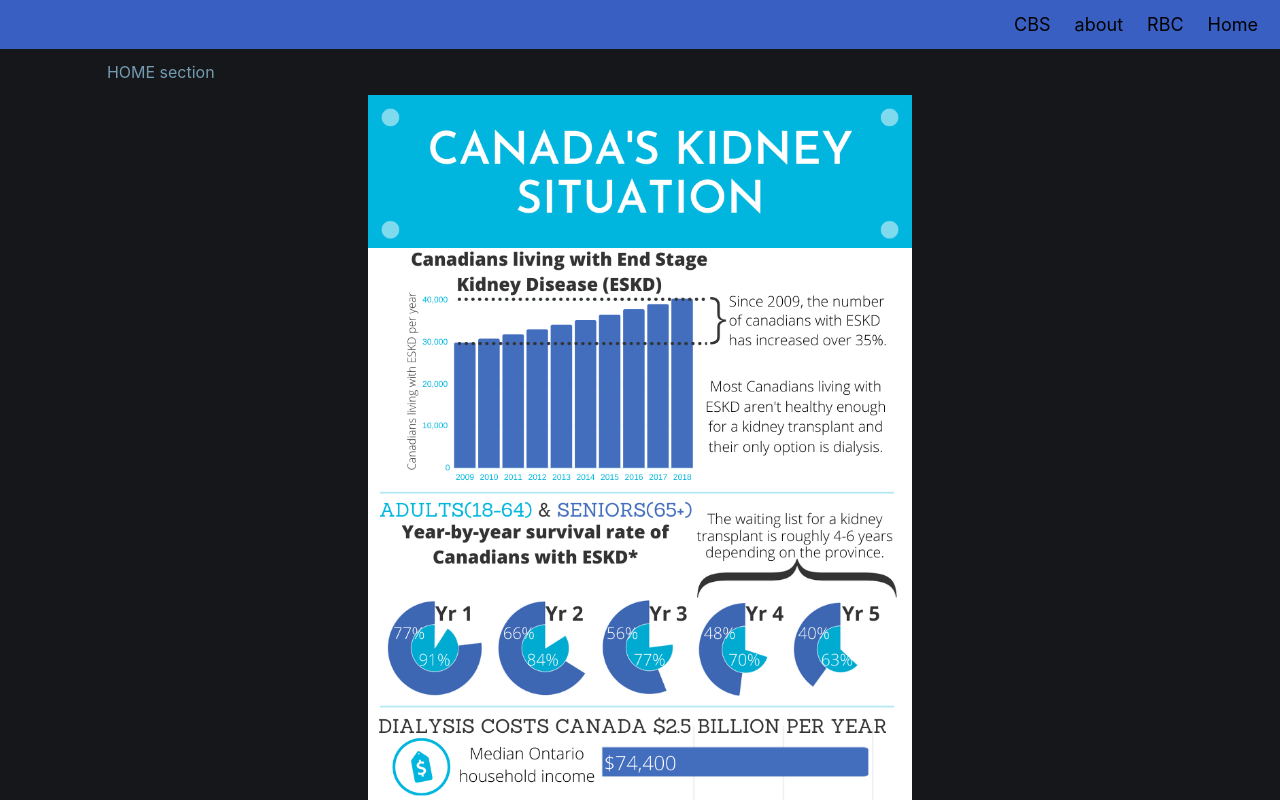
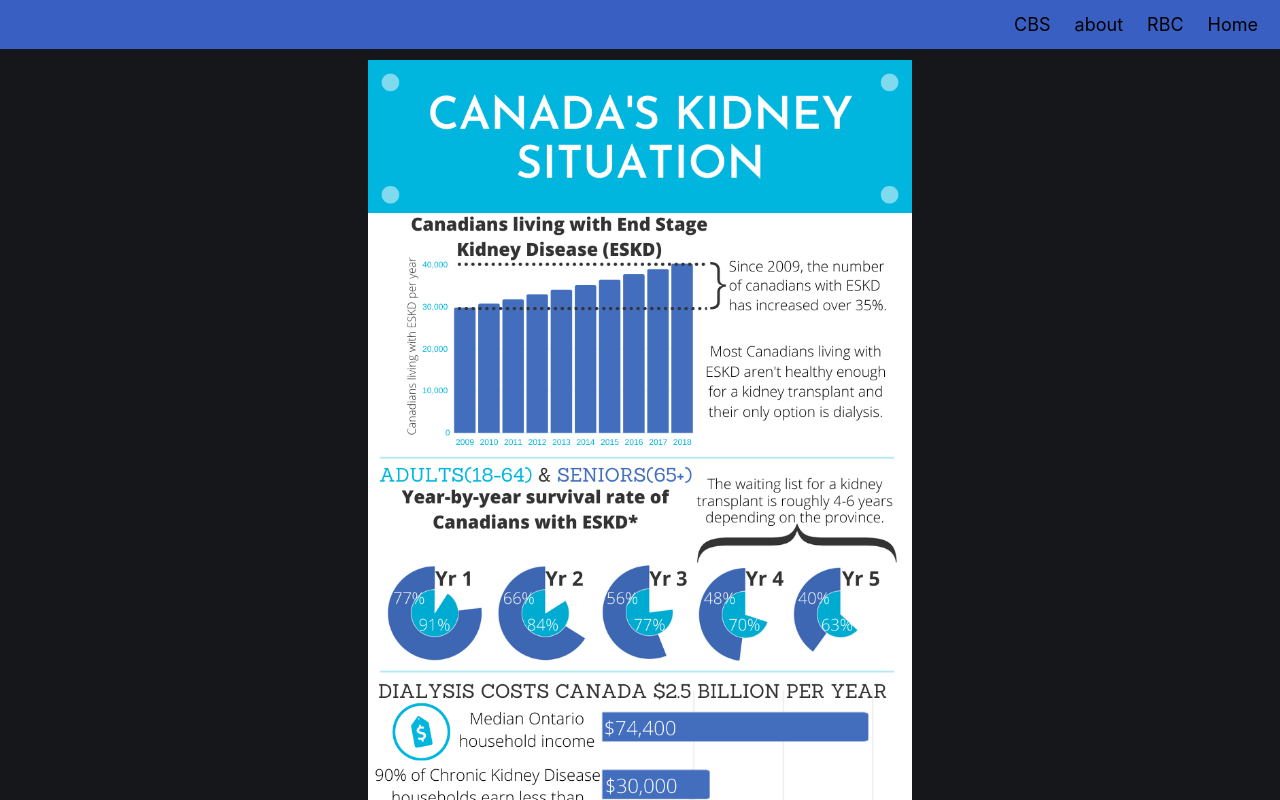
Before and after one commit to seniordoodle/torontodata, a React (Create React App) app: page /home in a window 1280 px wide. Shown: the top 800 px of the page. Built offline with nearby package versions, Linux system fonts and the light colour scheme.

Commit message:
Add home to home.

```diff
--- a/src/App.js
+++ b/src/App.js
@@ -25,7 +25,7 @@ function App() {
 		<BrowserRouter>
 			< Header />
 			<div className='edgepadding'>
-
+				<Home/>
 				<Switch>
 					<Route path='/home' component={ Home } />
 					<Route path='/rbc' component={ Rbc } />
--- a/src/orgs/home.js
+++ b/src/orgs/home.js
@@ -5,7 +5,7 @@ class Home extends Component {
 	render() {
 		return (
 			<div>
-                <p>  HOME section </p>
+				<p></p>
 				<img className='infoImg' alt='' src={kidneypic} ></img>
 			</div>
 		);
```
